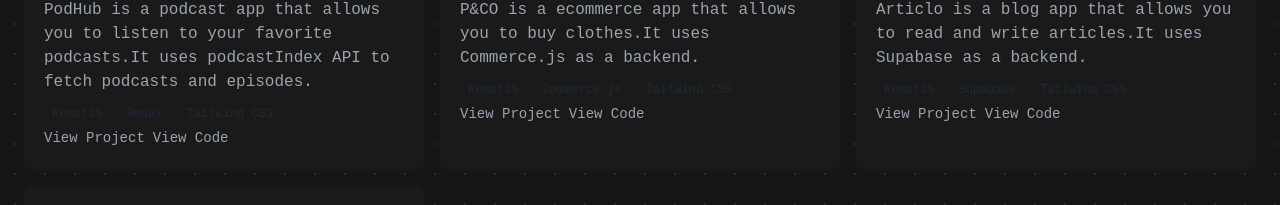
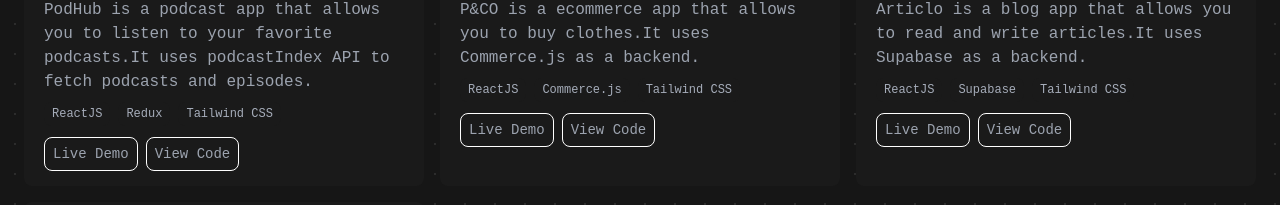
Before and after one commit to GegaAbzianidze/MyPortfolio, a React (Vite) app: page / in a window 1280 px wide. Shown: the part 1401-1606 px from the top of the page. Built offline with nearby package versions, Linux system fonts and the light colour scheme.

Commit message:
fix Light mode

```diff
--- a/src/App.jsx
+++ b/src/App.jsx
@@ -9,7 +9,7 @@
 
 function App() {
   return (
-    <>
+    <div className=" no-auto">
       <Router>
         <Suspense fallback={<Loading />}>
           <NavBar />
@@ -19,7 +19,7 @@
           </Routes>
         </Suspense>
       </Router>
-    </>
+    </div>
   );
 }
 
--- a/src/Components/Projects/ProjectsCard.jsx
+++ b/src/Components/Projects/ProjectsCard.jsx
@@ -10,7 +10,7 @@
       />
       <h1 className="text-xl font-semibold mt-3">{project.title}</h1>
       <p className="text-gray-400 mt-2">{project.description}</p>
-      <div className="flex gap-2 mt-2">
+      <div className="flex gap-2 mt-2 mb-4">
         {project.tecnologies.map((tecnology, index) => (
           <h1 key={index} className="text-xs bg-[#1a1a1a] px-2 py-1 rounded-lg">
             {tecnology}
@@ -21,15 +21,15 @@
         href={project.link}
         target="_blank"
         rel="noopener noreferrer"
-        className="text-sm text-gray-400 hover:text-gray-200"
+        className="text-sm text-gray-400 hover:text-gray-200 p-2 border border-white rounded-lg"
       >
-        View Project
+        Live Demo
       </a>
       <a
         href={project.githubLink}
         target="_blank"
         rel="noopener noreferrer"
-        className="text-sm text-gray-400 hover:text-gray-200 ml-2"
+        className="text-sm text-gray-400 hover:text-gray-200 ml-2 p-2 border border-white rounded-lg"
       >
         View Code
       </a>
--- a/tailwind.config.js
+++ b/tailwind.config.js
@@ -2,26 +2,13 @@
 export default {
   content: ["./index.html", "./src/**/*.{js,ts,jsx,tsx}"],
   theme: {
-    extend: {
-      filter: {
-        // Define custom filter options
-        grayscale: "grayscale(1)",
-        contrast: "contrast(100%)",
-        brightness: "brightness(1)",
-      },
-      mixBlendMode: {
-        // Define custom mix-blend-mode options
-        multiply: "multiply",
-      },
-    },
+    extend: {},
   },
   plugins: [
     // eslint-disable-next-line no-undef
     require("daisyui"),
   ],
-  // daisyui: {
-  //   themes: [
-  //     "retro"
-  //   ],
-  // },
+  daisyui: {
+    themes: ["dark"],
+  },
 };
```
